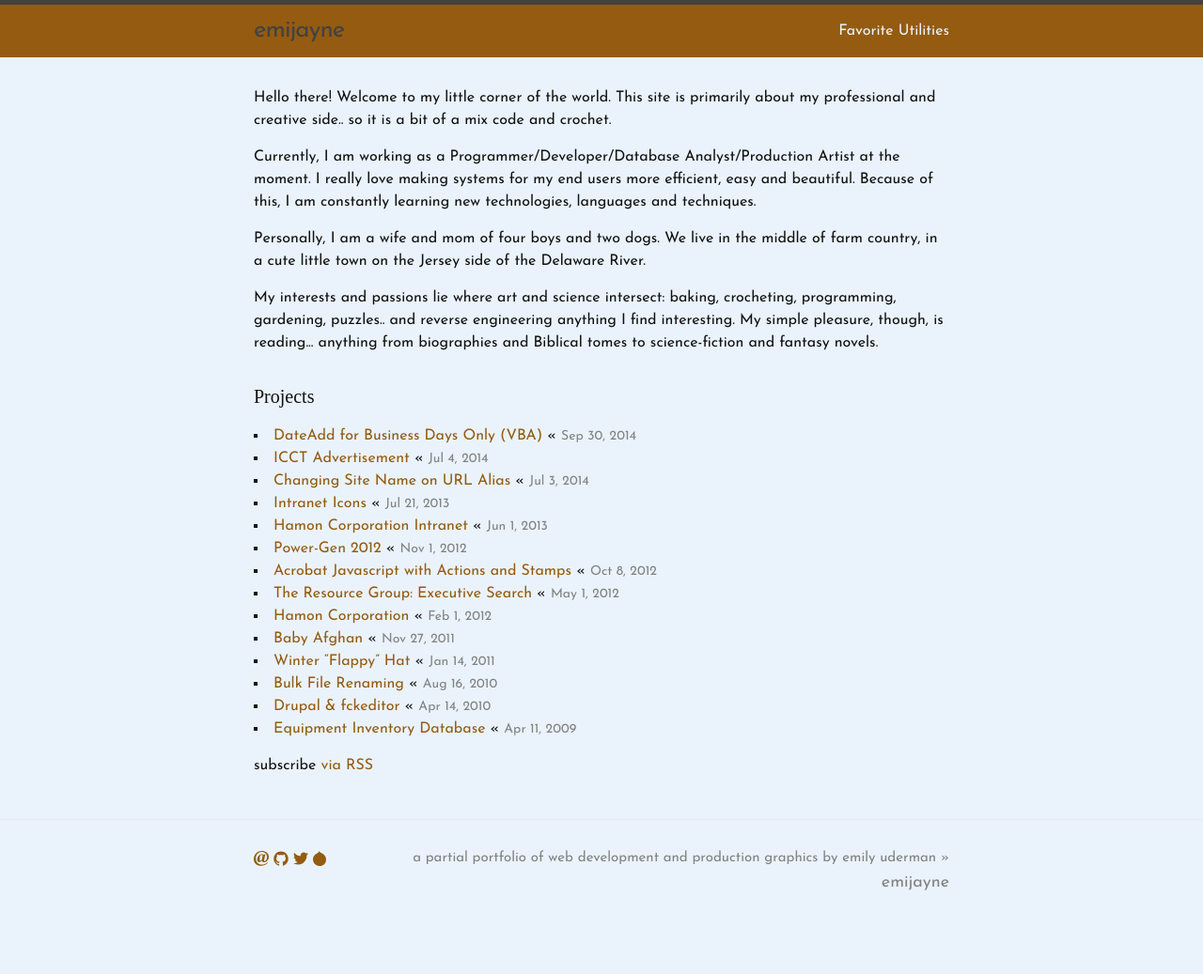
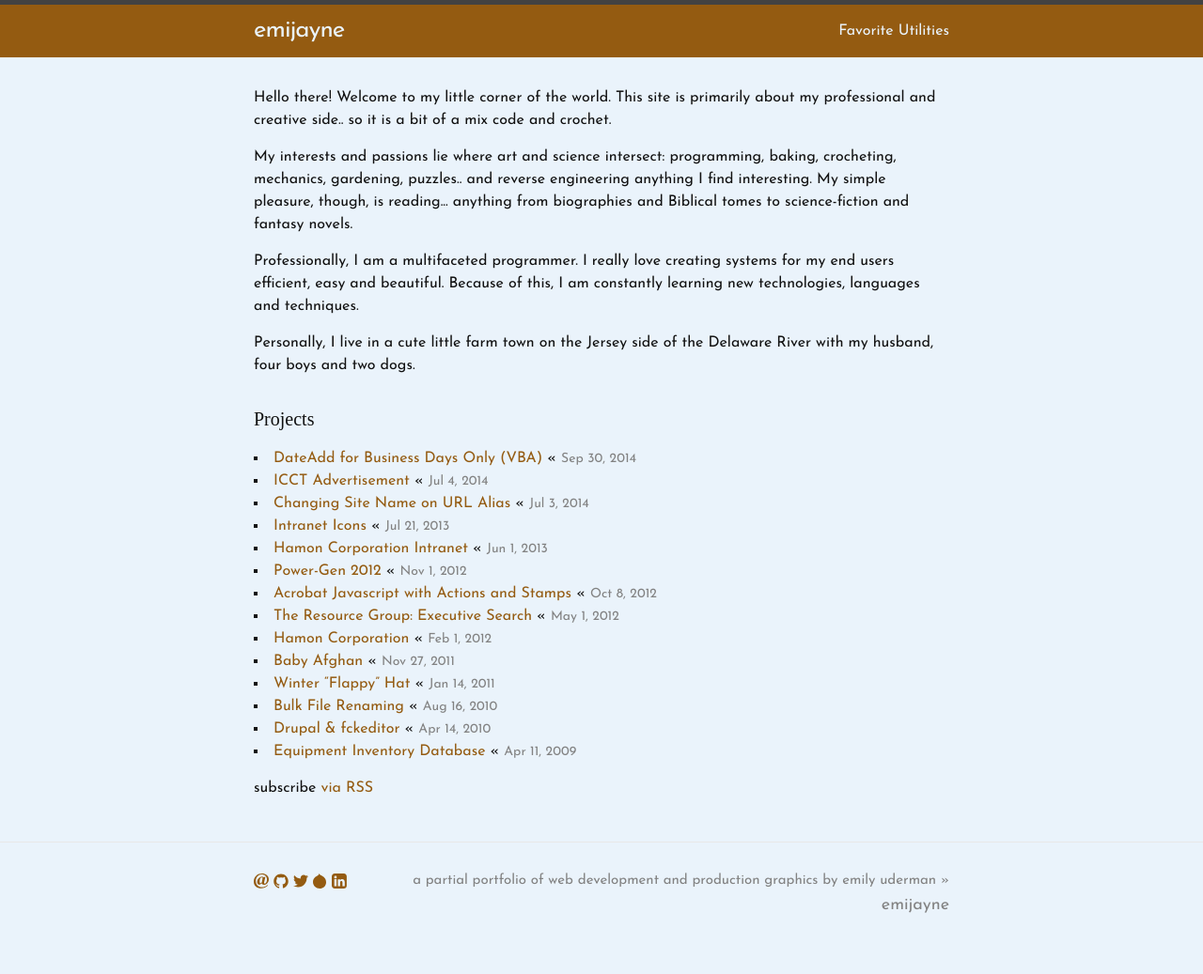
Before and after one commit to emijayne/emijayne.github.io, a Jekyll site: the page built from index.html, in a window 1280 px wide. Shown: the whole page at 94% size. Built offline with Jekyll 4.4.1, drawn with Linux system fonts in a browser that asks for light colours; some web fonts are replaced; before the commit the page ends 1013 px from its top, so only the background shows below that.

Commit message:
add LI icon, fix brand, update text

```diff
--- a/_includes/footer.html
+++ b/_includes/footer.html
@@ -25,7 +25,7 @@
             <a href="https://github.com/{{ site.github_username }}">
               <span class="icon  icon--github">
                 <svg viewBox="0 0 16 16">
-                  <path fill="#828282" d="M7.999,0.431c-4.285,0-7.76,3.474-7.76,7.761 c0,3.428,2.223,6.337,5.307,7.363c0.388,0.071,0.53-0.168,0.53-0.374c0-0.184-0.007-0.672-0.01-1.32 c-2.159,0.469-2.614-1.04-2.614-1.04c-0.353-0.896-0.862-1.135-0.862-1.135c-0.705-0.481,0.053-0.472,0.053-0.472 c0.779,0.055,1.189,0.8,1.189,0.8c0.692,1.186,1.816,0.843,2.258,0.645c0.071-0.502,0.271-0.843,0.493-1.037 C4.86,11.425,3.049,10.76,3.049,7.786c0-0.847,0.302-1.54,0.799-2.082C3.768,5.507,3.501,4.718,3.924,3.65 c0,0,0.652-0.209,2.134,0.796C6.677,4.273,7.34,4.187,8,4.184c0.659,0.003,1.323,0.089,1.943,0.261 c1.482-1.004,2.132-0.796,2.132-0.796c0.423,1.068,0.157,1.857,0.077,2.054c0.497,0.542,0.798,1.235,0.798,2.082 c0,2.981-1.814,3.637-3.543,3.829c0.279,0.24,0.527,0.713,0.527,1.437c0,1.037-0.01,1.874-0.01,2.129 c0,0.208,0.14,0.449,0.534,0.373c3.081-1.028,5.302-3.935,5.302-7.362C15.76,3.906,12.285,0.431,7.999,0.431z"/>
+                  <path d="M7.999,0.431c-4.285,0-7.76,3.474-7.76,7.761 c0,3.428,2.223,6.337,5.307,7.363c0.388,0.071,0.53-0.168,0.53-0.374c0-0.184-0.007-0.672-0.01-1.32 c-2.159,0.469-2.614-1.04-2.614-1.04c-0.353-0.896-0.862-1.135-0.862-1.135c-0.705-0.481,0.053-0.472,0.053-0.472 c0.779,0.055,1.189,0.8,1.189,0.8c0.692,1.186,1.816,0.843,2.258,0.645c0.071-0.502,0.271-0.843,0.493-1.037 C4.86,11.425,3.049,10.76,3.049,7.786c0-0.847,0.302-1.54,0.799-2.082C3.768,5.507,3.501,4.718,3.924,3.65 c0,0,0.652-0.209,2.134,0.796C6.677,4.273,7.34,4.187,8,4.184c0.659,0.003,1.323,0.089,1.943,0.261 c1.482-1.004,2.132-0.796,2.132-0.796c0.423,1.068,0.157,1.857,0.077,2.054c0.497,0.542,0.798,1.235,0.798,2.082 c0,2.981-1.814,3.637-3.543,3.829c0.279,0.24,0.527,0.713,0.527,1.437c0,1.037-0.01,1.874-0.01,2.129 c0,0.208,0.14,0.449,0.534,0.373c3.081-1.028,5.302-3.935,5.302-7.362C15.76,3.906,12.285,0.431,7.999,0.431z"/>
                 </svg>
               </span>
             </a>
@@ -44,8 +44,20 @@
             <a href="https://www.drupal.org/u/{{ site.drupal_username }}">
               <span class="icon  icon--drupal">
                 <svg viewBox="0.2 0.1 14 16">
-                  <path fill="#828282" d="M10.6,3.1C9.8,2.5,9.1,2.3,8.3,1.8C7.8,1.5,7.1,0.7,6.6,0.1C6.5,1.1,6.2,1.6,5.8,1.9C5,2.5,4.5,2.7,3.8,3.1
+                  <path d="M10.6,3.1C9.8,2.5,9.1,2.3,8.3,1.8C7.8,1.5,7.1,0.7,6.6,0.1C6.5,1.1,6.2,1.6,5.8,1.9C5,2.5,4.5,2.7,3.8,3.1
                   C3.3,3.4,0.2,5.2,0.2,9.2s3.3,6.9,7.1,6.9s6.9-2.7,6.9-6.8S11.1,3.4,10.6,3.1z"/>
+                </svg>
+              </span>
+            </a>
+          </li>
+          <li>
+            <a href="https://www.linkedin.com/in/emilyjanefisher">
+              <span class="icon  icon--linkedin">
+                <svg viewBox="0 0 16 16">
+                  <path d="M3.1,0C1.4,0,0,1.4,0,3.1v9.7C0,14.6,1.4,16,3.1,16h9.7c1.7,0,3.1-1.4,3.1-3.1V3.1C16,1.4,14.6,0,12.9,0L3.1,0L3.1,0z
+                  M3.9,2.6c0.8,0,1.3,0.5,1.4,1.3c0,0.7-0.5,1.3-1.4,1.3h0c-0.8,0-1.3-0.6-1.3-1.3C2.6,3.2,3.1,2.6,3.9,2.6L3.9,2.6z M11,6
+                  c1.6,0,2.8,1,2.8,3.3v4.2h-2.4V9.5c0-1-0.3-1.6-1.2-1.6c-0.7,0-1.1,0.4-1.2,0.9C8.9,8.9,8.9,9.1,8.9,9.4v4.1H6.5c0,0,0-6.6,0-7.3
+                  h2.4v1C9.2,6.7,9.8,6,11,6L11,6z M2.7,6.1h2.4v7.3H2.7V6.1L2.7,6.1z"/>
                 </svg>
               </span>
             </a>
--- a/_sass/_layout.scss
+++ b/_sass/_layout.scss
@@ -21,7 +21,7 @@
 
     &,
     &:visited {
-        color: $grey-color-dark;
+        color: $background-color;
     }
 }
 
--- a/index.html
+++ b/index.html
@@ -7,11 +7,11 @@
   <article class="post-content">
 	<p>Hello there! Welcome to my little corner of the world. This site is primarily about my professional and creative side.. so it is a bit of a mix code and crochet.</p>
 
-	<p>Currently, I am working as a Programmer/Developer/Database Analyst/Production Artist at the moment. I really love making systems for my end users more efficient, easy and beautiful. Because of this, I am constantly learning new technologies, languages and techniques.</p>
+  <p>My interests and passions lie where art and science intersect: programming, baking, crocheting, mechanics, gardening, puzzles.. and reverse engineering anything I find interesting. My simple pleasure, though, is reading... anything from biographies and Biblical tomes to science-fiction and fantasy novels.</p>
 
-	<p>Personally, I am a wife and mom of four boys and two dogs. We live in the middle of farm country, in a cute little town on the Jersey side of the Delaware River.</p>
+	<p>Professionally, I am a multifaceted programmer. I really love creating systems for my end users efficient, easy and beautiful. Because of this, I am constantly learning new technologies, languages and techniques.</p>
 
-	<p>My interests and passions lie where art and science intersect: baking, crocheting, programming, gardening, puzzles.. and reverse engineering anything I find interesting. My simple pleasure, though, is reading... anything from biographies and Biblical tomes to science-fiction and fantasy novels.</p>
+	<p>Personally, I live in a cute little farm town on the Jersey side of the Delaware River with my husband, four boys and two dogs.</p>
 
 	</article>
 
```
Also changed, not shown: other parts of _includes/footer.html (+1 -1 lines). Lines whose indentation alone changed are shown as unchanged.
